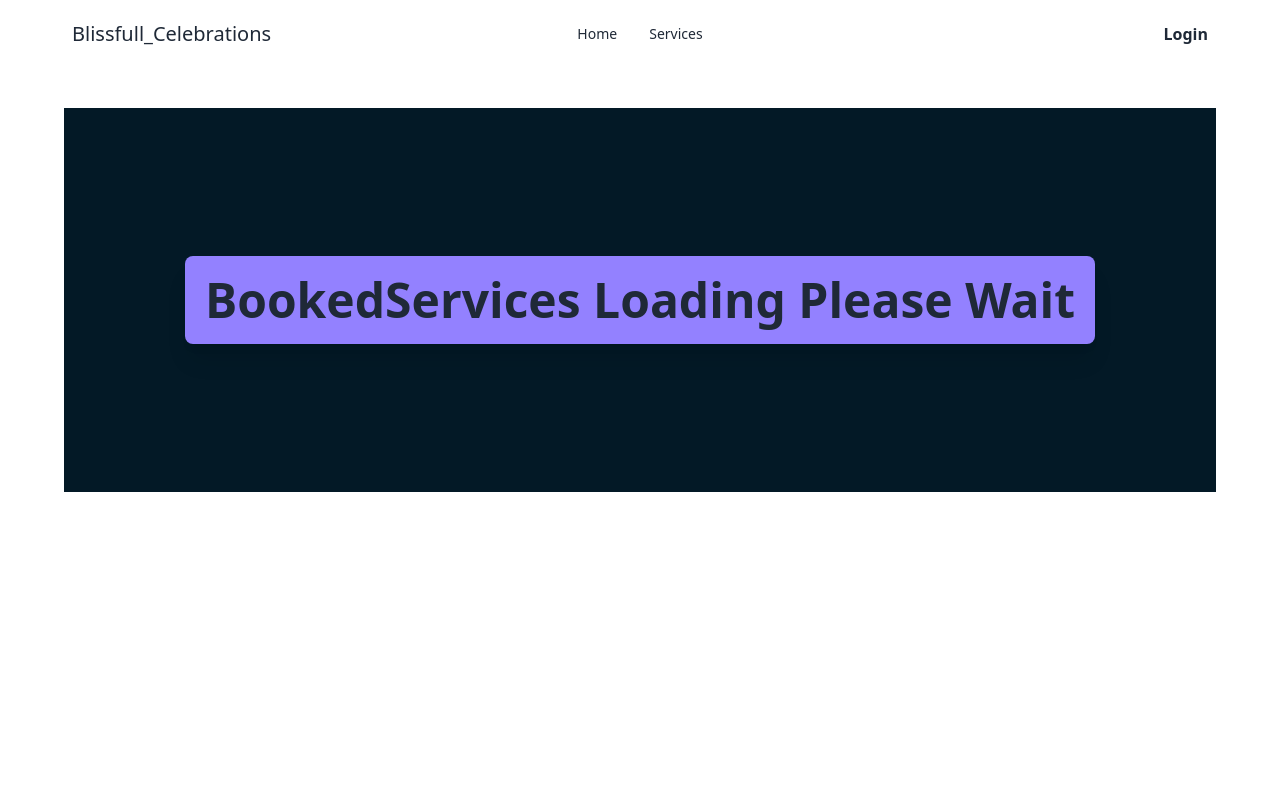
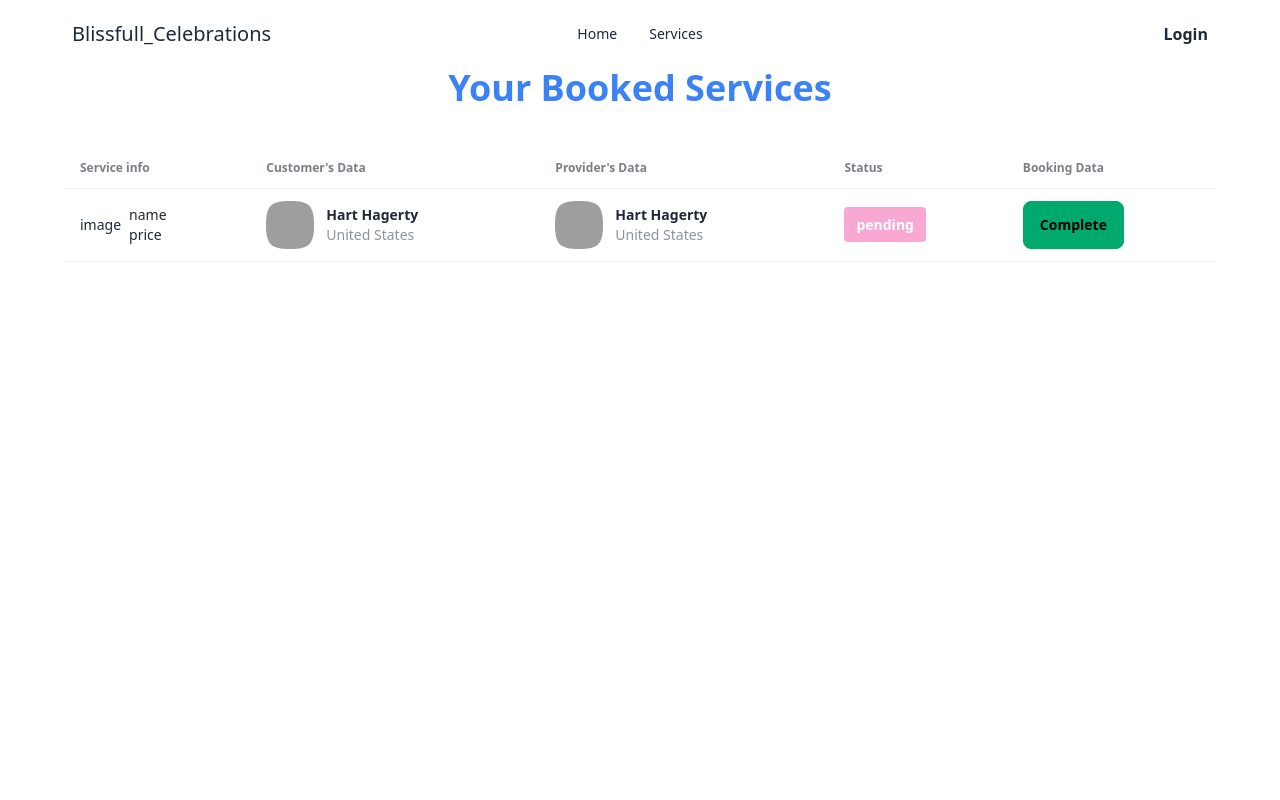
Before and after one commit to MarufCodeSculptor/blissfull-celebration, a React (Vite) app: page /book-services in a window 1280 px wide. Shown: the top 800 px of the page. Built offline with nearby package versions, Linux system fonts and the light colour scheme; no server answers; grey boxes are pictures that could not be loaded.

Commit message:
booked services designed

```diff
--- a/src/Pages/Private/BookedServices/BookedServices.jsx
+++ b/src/Pages/Private/BookedServices/BookedServices.jsx
@@ -1,11 +1,87 @@
 const BookedServices = () => {
   return (
-    <div className="flex items-center justify-center bg-[#031926] min-h-96 my-10">
-      <h2 className="p-5 text-5xl font-bold capitalize  text-center bg-[#9381ff] rounded-lg shadow-xl">
-        {' '}
-        BookedServices loading please wait{' '}
-      </h2>
-    </div>
+    <>
+      <div>
+        <h2 className="text-4xl font-bold text-center text-blue-500 capitalize">
+          {' '}
+          Your booked services{' '}
+        </h2>
+      </div>
+
+      <div>
+        <div className="overflow-x-auto mt-10">
+          <table className="table">
+            {/* head */}
+            <thead>
+              <tr>
+                <th>Service info</th>
+                <th>Customer's Data</th>
+                <th>Provider's Data</th>
+                <th> Status</th>
+                <th>Booking Data</th>
+              </tr>
+            </thead>
+            <tbody>
+              {/* row 1 */}
+              <tr>
+                <td>
+                  <div className="flex items-center justify-start gap-2">
+                    <span>image</span>
+                   <div>
+                   <span>name</span>  <br />
+                   <span>price</span>
+                   </div>
+                  </div>
+                </td>
+
+                <td>
+                  <div className="flex items-center gap-3">
+                    <div className="avatar">
+                      <div className="mask mask-squircle h-12 w-12">
+                        <img
+                          src="https://img.daisyui.com/tailwind-css-component-profile-2@56w.png"
+                          alt="Avatar Tailwind CSS Component"
+                        />
+                      </div>
+                    </div>
+                    <div>
+                      <div className="font-bold">Hart Hagerty</div>
+                      <div className="text-sm opacity-50">United States</div>
+                    </div>
+                  </div>
+                </td>
+                <td>
+                  <div className="flex items-center gap-3">
+                    <div className="avatar">
+                      <div className="mask mask-squircle h-12 w-12">
+                        <img
+                          src="https://img.daisyui.com/tailwind-css-component-profile-2@56w.png"
+                          alt="Avatar Tailwind CSS Component"
+                        />
+                      </div>
+                    </div>
+                    <div>
+                      <div className="font-bold">Hart Hagerty</div>
+                      <div className="text-sm opacity-50">United States</div>
+                    </div>
+                  </div>
+                </td>
+
+                <th>
+                  <span className="bg-pink-300 px-3 py-2 rounded text-white ">
+                    pending
+                  </span>
+                </th>
+                <td>
+                  {' '}
+                  <button className="btn btn-success"> Complete </button>{' '}
+                </td>
+              </tr>
+            </tbody>
+          </table>
+        </div>
+      </div>
+    </>
   );
 };
 
```
